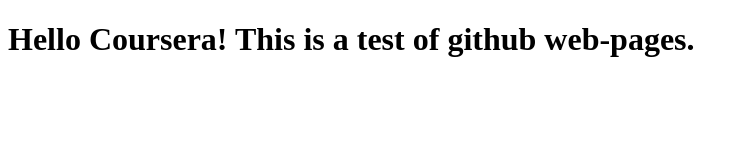
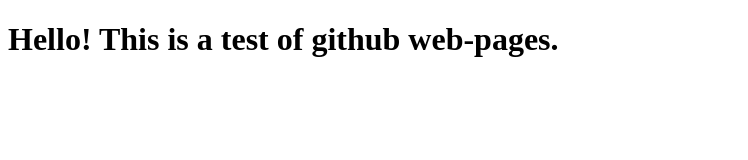
Before and after one commit to regismat/coursera-test, a plain HTML site: page index.html in a window 1280 px wide. Shown: the whole page, without its empty margins (0-748 px from the left). Drawn offline with Linux system fonts and the light colour scheme.

Commit message:
Environment preparation

```diff
--- a/index.html
+++ b/index.html
@@ -5,6 +5,6 @@
         <meta charset=utf-8>
     </head>
     <body>
-        <h1>Hello Coursera! This is a test of github web-pages.</h1>
+        <h1>Hello! This is a test of github web-pages.</h1>
     </body>
 </html>
```
